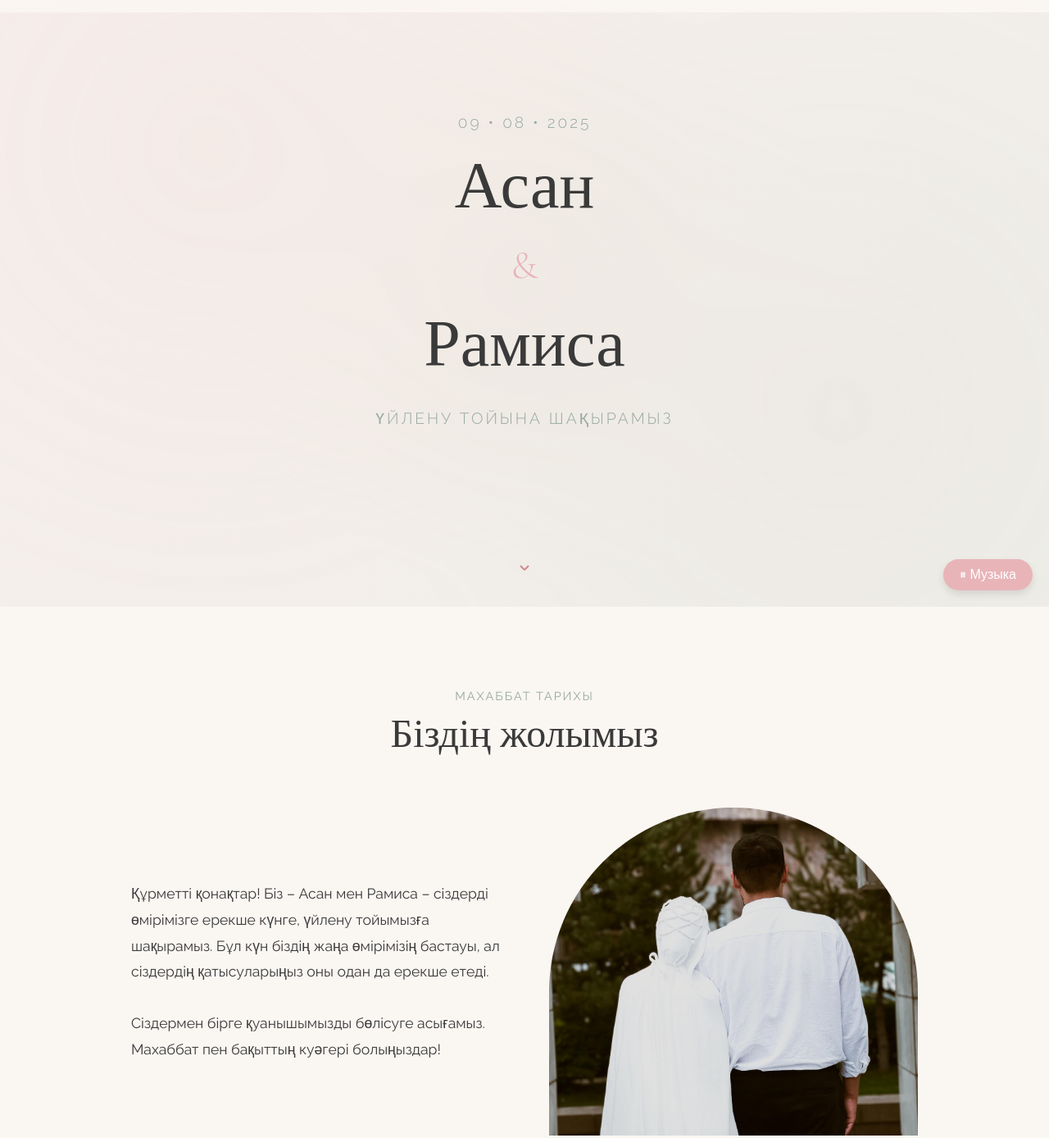
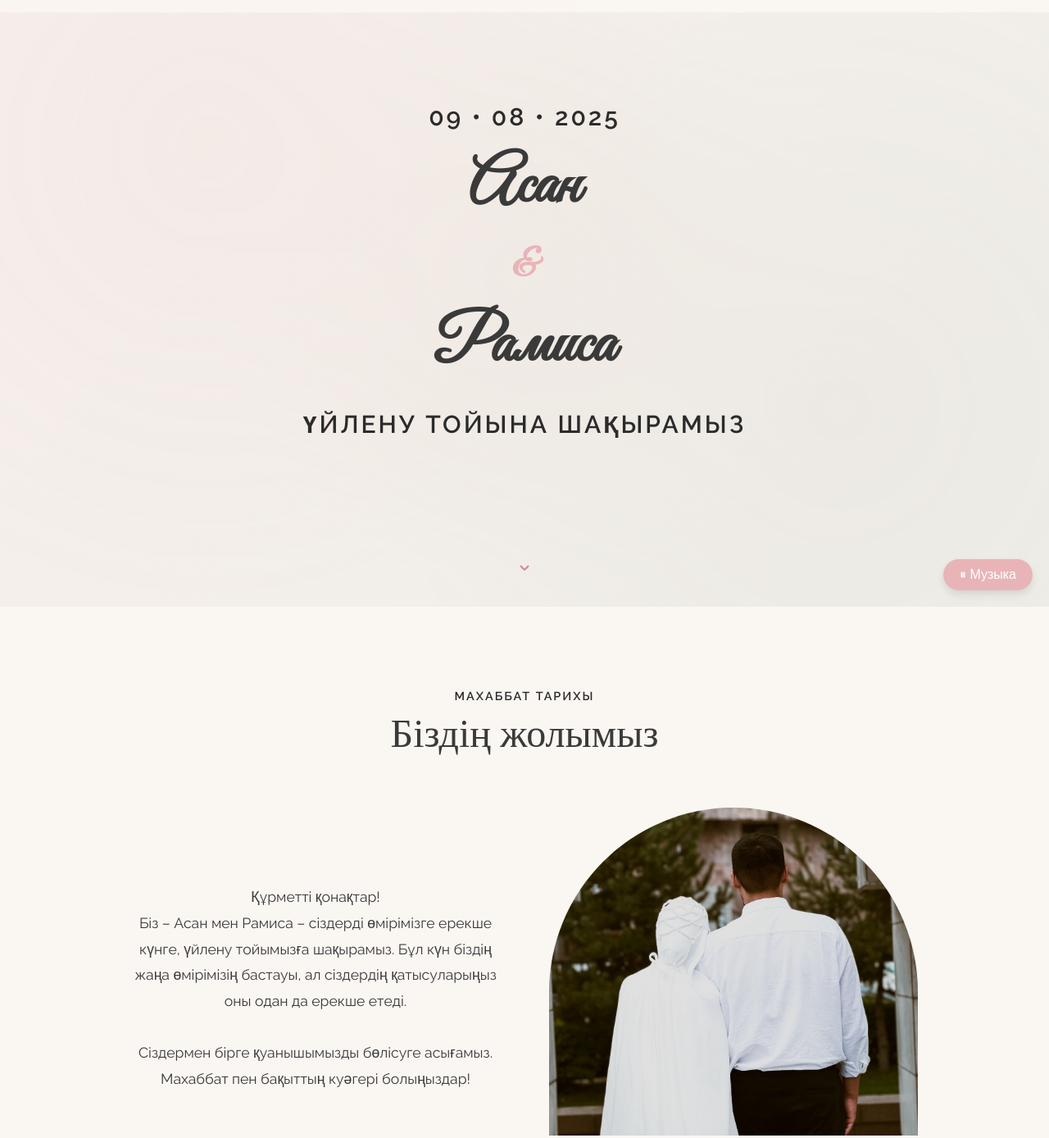
Before and after one commit to kak0yt0-che1/asan-ramisa-wedding, a plain HTML site: page index.html in a window 1280 px wide. Shown: the part 60-1448 px from the top of the page at 82% size. Drawn offline with nearby package versions, Linux system fonts and the light colour scheme.

Commit message:
Update index.html

```diff
--- a/index.html
+++ b/index.html
@@ -4,6 +4,7 @@
     <meta charset="UTF-8">
     <meta name="viewport" content="width=device-width, initial-scale=1.0">
     <title>Асан & Рамиса - Біздің махаббат тарихымыз</title>
+    <link href="https://fonts.googleapis.com/css2?family=Great+Vibes&display=swap" rel="stylesheet">
     <style>
         @import url('https://fonts.googleapis.com/css2?family=Cormorant+Garamond:wght@300;400;600&family=Raleway:wght@300;400;500;600&display=swap');
 
@@ -520,13 +521,13 @@
     <section class="hero" id="home">
         <div class="hero-bg"></div>
         <div class="hero-content">
-            <p class="hero-date">09 • 08 • 2025</p>
-            <h1 class="hero-names">
-                Асан
+            <p class="hero-date" style="font-weight: bold; color: #2b2b2b; font-size: 30px;">09 • 08 • 2025</p>
+            <h1 class="hero-names" style="font-family: 'Great Vibes', cursive; font-weight: 700;">
+                Aсан
                 <span class="hero-ampersand">&</span>
                 Рамиса
             </h1>
-            <p class="hero-date">ҮЙЛЕНУ ТОЙЫНА ШАҚЫРАМЫЗ</p>
+            <p class="hero-date" style="font-weight: bold; color: #2b2b2b; font-size: 30px;">ҮЙЛЕНУ ТОЙЫНА ШАҚЫРАМЫЗ</p>
         </div>
         <div class="scroll-indicator">
             <svg width="30" height="30" viewBox="0 0 30 30">
@@ -538,16 +539,20 @@
     <!-- Story Section -->
     <section class="story-section" id="story">
         <div class="section-header">
-            <p class="section-subtitle">Махаббат тарихы</p>
+             <p class="section-subtitle" style="font-weight: 700; color: #2b2b2b;">Махаббат тарихы</p>
             <h2 class="section-title">Біздің жолымыз</h2>
         </div>
         <div class="story-content">
-            <div class="story-text">
+            <div class="story-text" style="text-align: center; margin-top: 40px;">
                 <p>
-                    Құрметті қонақтар! Біз – Асан мен Рамиса – сіздерді өмірімізге ерекше күнге,
+                    Құрметті қонақтар!
+                </p>
+                <p>
+                        Біз – Асан мен Рамиса – сіздерді өмірімізге ерекше күнге,
                     үйлену тойымызға шақырамыз. Бұл күн біздің жаңа өмірімізің бастауы,
                     ал сіздердің қатысуларыңыз оны одан да ерекше етеді.
                 </p>
+
                 <br>
                 <p>
                     Сіздермен бірге қуанышымызды бөлісуге асығамыз.
@@ -614,7 +619,7 @@
             <div class="detail-card">
                 <div class="detail-icon">📅</div>
                 <h3 class="detail-title">Күні</h3>
-                <p class="detail-info">
+                <p class="detail-info" style="font-weight: bold;">
                     9 тамыз, 2025 жыл<br>
                     Сенбі күні
                 </p>
@@ -669,7 +674,7 @@
       <section class="hosts-section" id="hosts">
         <div class="section-header">
           <p class="section-subtitle">Той иелері</p>
-          <h2 class="section-title">Назира & Хамит</h2>
+          <h2 class="section-title" style="font-weight: bold;">Хамит & Назира </h2>
         </div>
       </section>
     <!-- Footer -->
```
